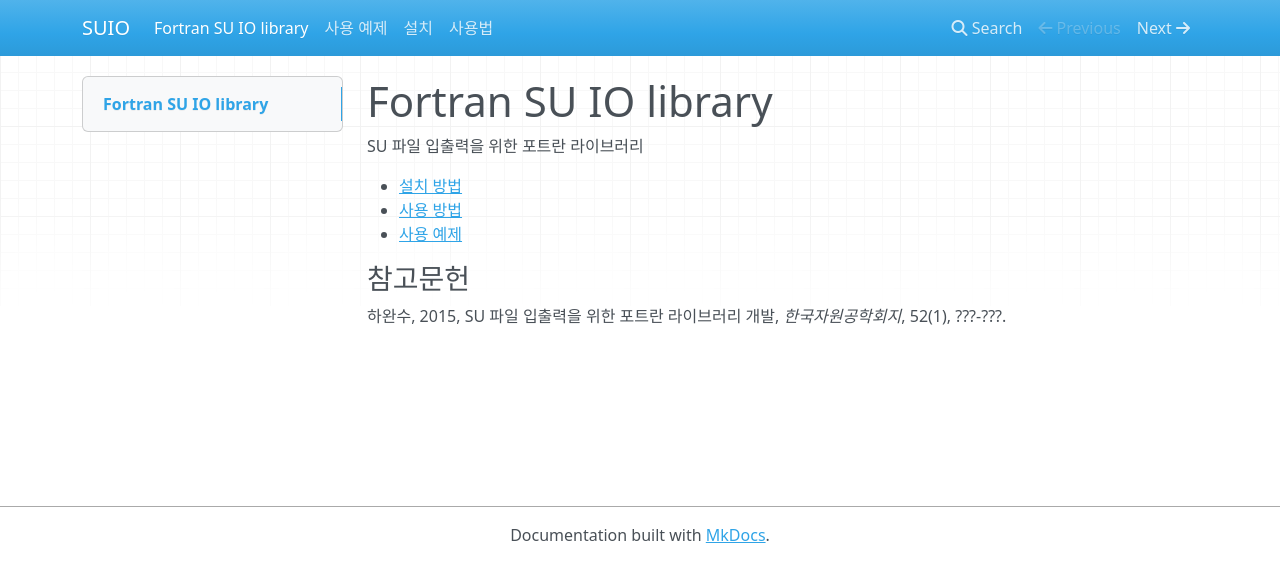
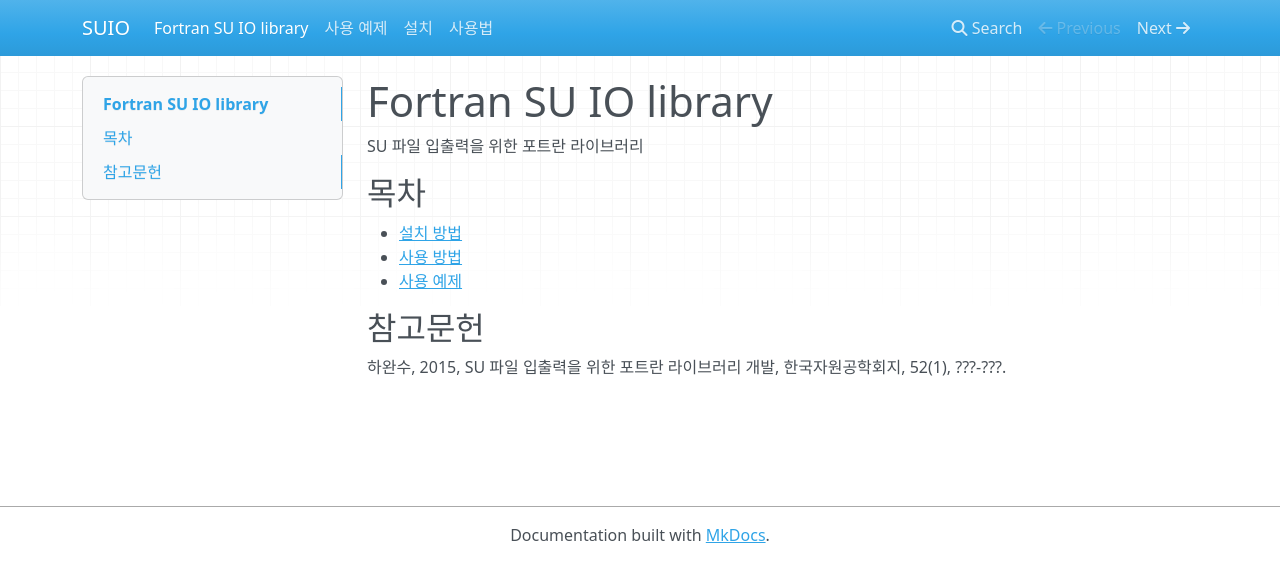
Before and after one commit to pkgpl/SUIO, an MkDocs documentation site: the page built from docs/index.md, in a window 1280 px wide. Shown: the top 582 px of the page. Built offline with MkDocs 1.6.1, drawn with Linux system fonts in a browser that asks for light colours; nearby versions of some CDN libraries.

Commit message:
contents

```diff
--- a/docs/index.md
+++ b/docs/index.md
@@ -2,9 +2,10 @@
 
 SU 파일 입출력을 위한 포트란 라이브러리
 
+## 목차
 - [설치 방법](http://suio.readthedocs.org/install/)
 - [사용 방법](http://suio.readthedocs.org/manual/)
 - [사용 예제](http://suio.readthedocs.org/examples/)
 
-### 참고문헌
-하완수, 2015, SU 파일 입출력을 위한 포트란 라이브러리 개발, *한국자원공학회지*, 52(1), ???-???.
+## 참고문헌
+하완수, 2015, SU 파일 입출력을 위한 포트란 라이브러리 개발, 한국자원공학회지, 52(1), ???-???.
```
